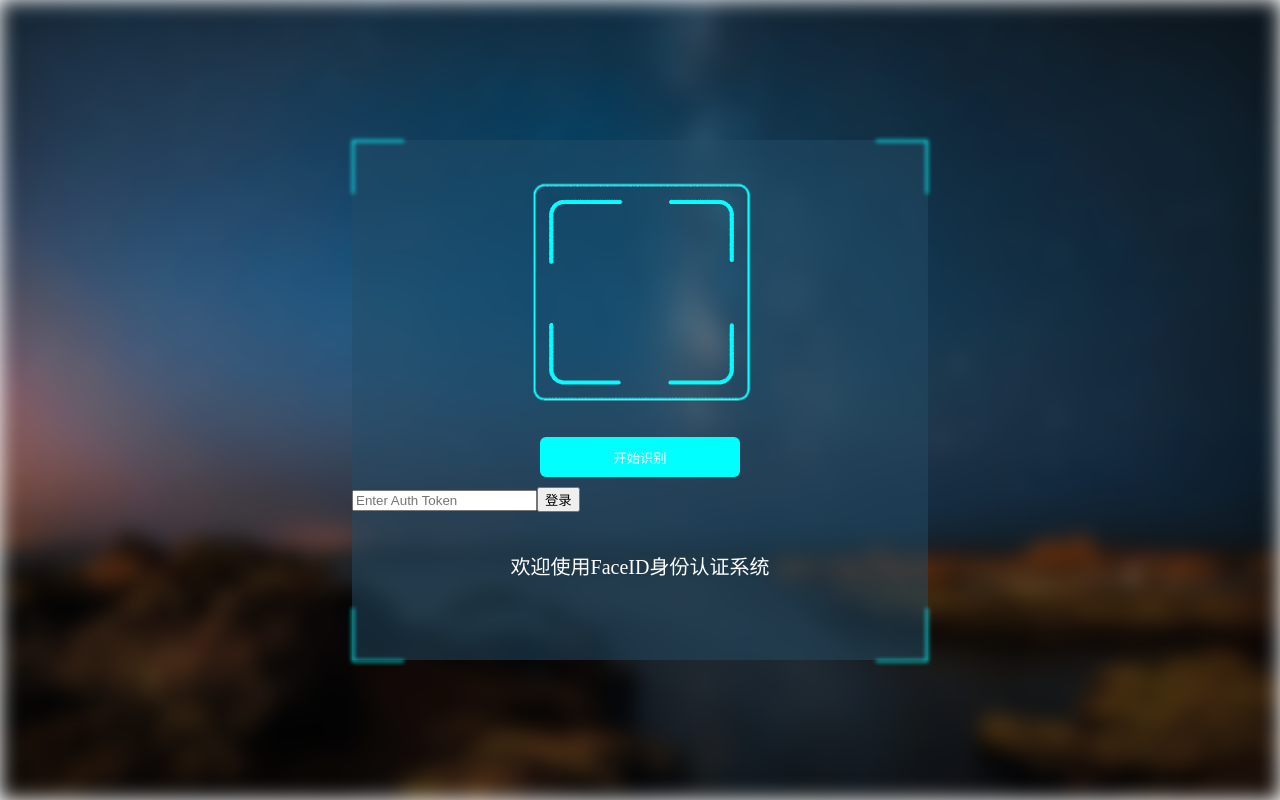
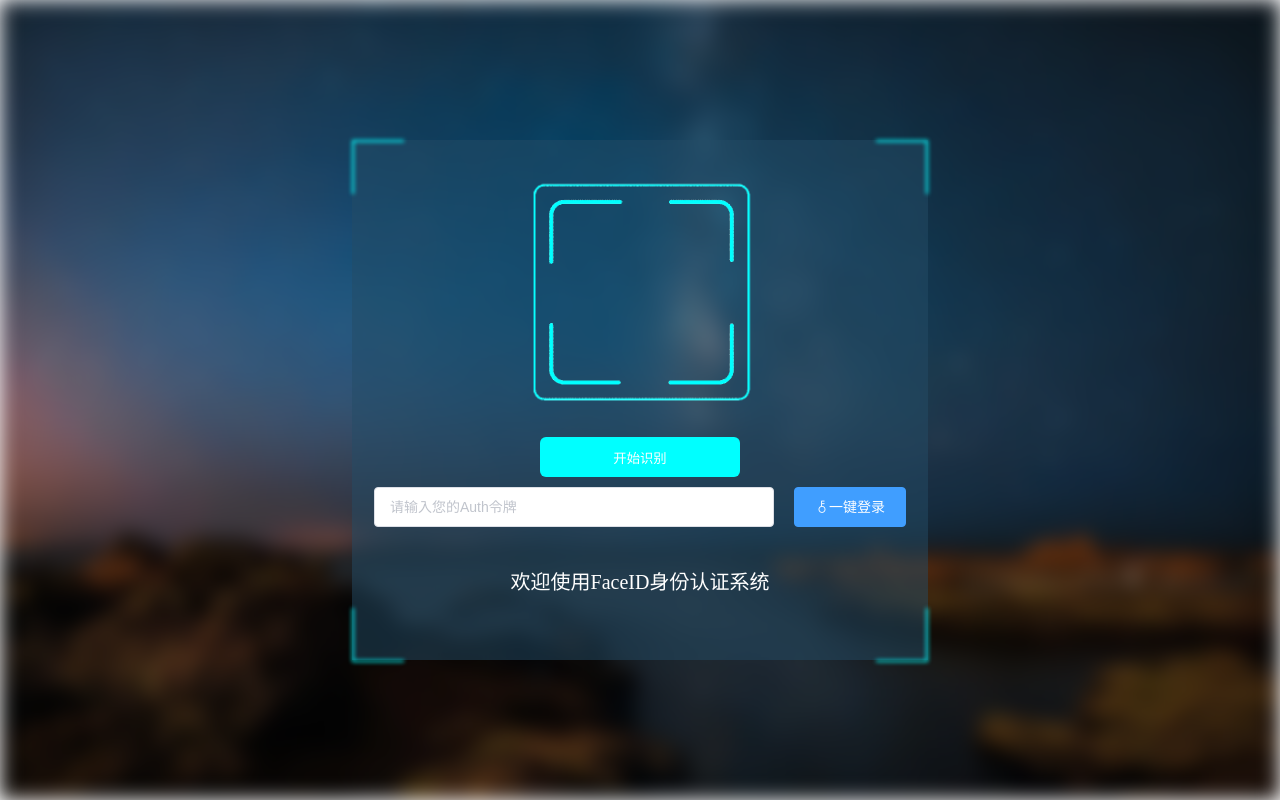
Before and after one commit to wzunjh/FaceID, a Vue app in the folder face-ui/: page /#/ in a window 1280 px wide. Built offline with nearby package versions, Linux system fonts and the light colour scheme; no server answers.

Commit message:
短信验证和通知功能开发完成

```diff
--- a/face-ui/src/views/login/index.vue
+++ b/face-ui/src/views/login/index.vue
@@ -32,10 +32,13 @@
         </div>
 
         <!-- Auth Token Input Section -->
-        <div class="auth-token">
-          <input v-model="authToken" placeholder="Enter Auth Token" />
-          <button @click="authLogin()">登录</button>
+        <div class="auth-token" style="display: flex; justify-content: center; align-items: center; gap: 20px;">
+          <el-input v-model="authToken" placeholder="请输入您的Auth令牌" style="flex-grow: 1; max-width: 400px;"></el-input>
+          <el-button type="primary" @click="authLogin"><i class="el-icon-key"></i>一键登录</el-button>
         </div>
+
+
+
 
         <div class="msg">
           <div class="server-msg">{{ msg }}</div>
```
